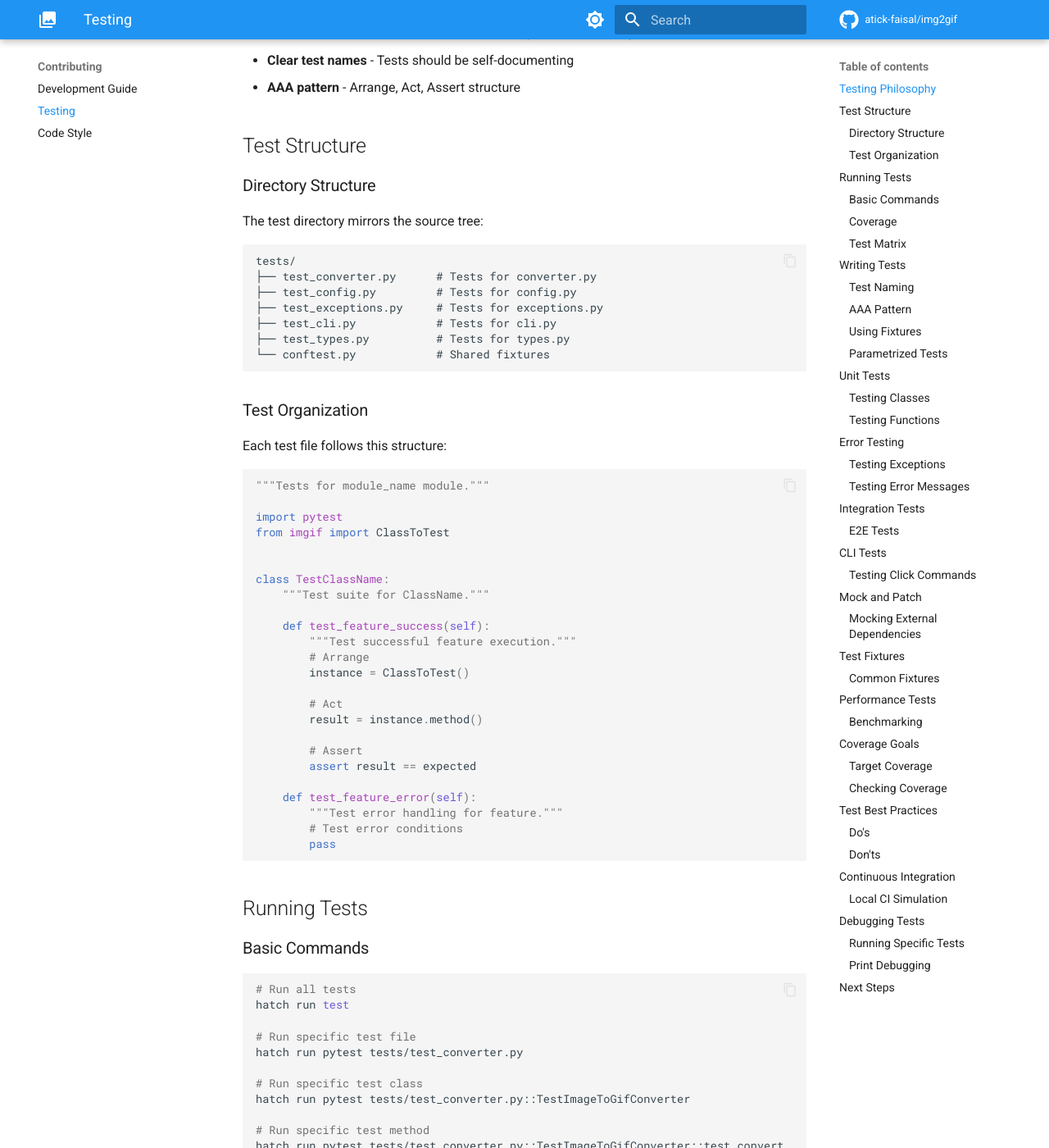
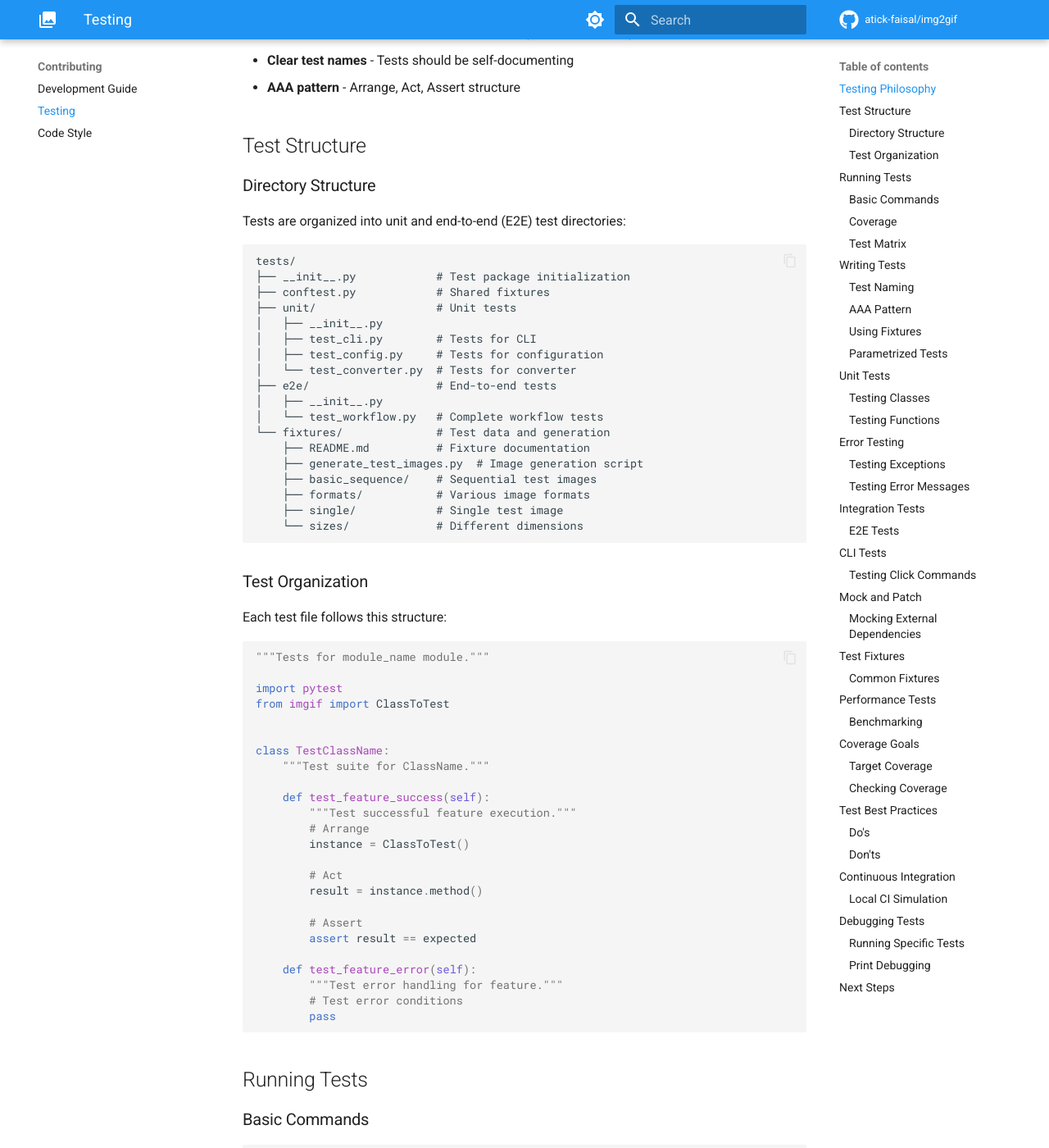
Before and after one commit to atick-faisal/img2gif, an MkDocs documentation site: the page built from docs/contributing/testing.md, in a window 1280 px wide and 1400 px high, scrolled down 426 px. Shown: the whole window at 82% size. Built offline with MkDocs 1.6.1 and Material for MkDocs 9.7.7, drawn with Linux system fonts in a browser that asks for light colours; comment, search, counter and statistics services are not loaded; the version menu is left out; some of the changed text lies outside the part shown.

Commit message:
docs: update test documentation for new structure
- Update testing.md with new unit/e2e directory structure
- Update development.md with reorganized test paths
- Document fixtures directory and test organization
- Update all test command examples to use new paths

This aligns the documentation with the refactored test suite structure.

🤖 Generated with [Claude Code](https://claude.com/claude-code)

Co-Authored-By: Claude <noreply@anthropic.com>

````diff
--- a/docs/contributing/testing.md
+++ b/docs/contributing/testing.md
@@ -16,16 +16,27 @@ imgif follows these testing principles:
 
 ### Directory Structure
 
-The test directory mirrors the source tree:
+Tests are organized into unit and end-to-end (E2E) test directories:
 
 ```
 tests/
-├── test_converter.py      # Tests for converter.py
-├── test_config.py         # Tests for config.py
-├── test_exceptions.py     # Tests for exceptions.py
-├── test_cli.py            # Tests for cli.py
-├── test_types.py          # Tests for types.py
-└── conftest.py            # Shared fixtures
+├── __init__.py            # Test package initialization
+├── conftest.py            # Shared fixtures
+├── unit/                  # Unit tests
+│   ├── __init__.py
+│   ├── test_cli.py        # Tests for CLI
+│   ├── test_config.py     # Tests for configuration
+│   └── test_converter.py  # Tests for converter
+├── e2e/                   # End-to-end tests
+│   ├── __init__.py
+│   └── test_workflow.py   # Complete workflow tests
+└── fixtures/              # Test data and generation
+    ├── README.md          # Fixture documentation
+    ├── generate_test_images.py  # Image generation script
+    ├── basic_sequence/    # Sequential test images
+    ├── formats/           # Various image formats
+    ├── single/            # Single test image
+    └── sizes/             # Different dimensions
 ```
 
 ### Test Organization
@@ -67,14 +78,20 @@ class TestClassName:
 # Run all tests
 hatch run test
 
+# Run only unit tests
+hatch run pytest tests/unit/
+
+# Run only E2E tests
+hatch run pytest tests/e2e/
+
 # Run specific test file
-hatch run pytest tests/test_converter.py
+hatch run pytest tests/unit/test_converter.py
 
 # Run specific test class
-hatch run pytest tests/test_converter.py::TestImageToGifConverter
+hatch run pytest tests/unit/test_converter.py::TestImageToGifConverter
 
 # Run specific test method
-hatch run pytest tests/test_converter.py::TestImageToGifConverter::test_convert
+hatch run pytest tests/unit/test_converter.py::TestImageToGifConverter::test_convert
 
 # Run with verbose output
 hatch run pytest -v
@@ -582,7 +599,7 @@ hatch run pytest --cov=src --cov-report=term-missing
 
 ```bash
 # Run single test
-hatch run pytest tests/test_converter.py::test_convert -vv
+hatch run pytest tests/unit/test_converter.py::test_convert -vv
 
 # Run with pdb debugger
 hatch run pytest --pdb
````
Also changed, not shown: docs/contributing/development.md (+14 -7 lines).
